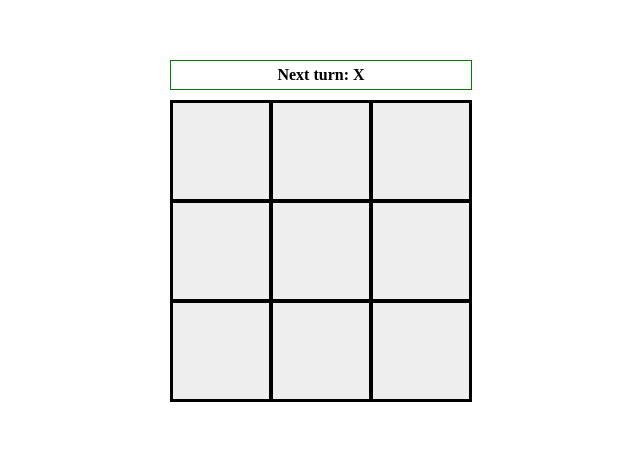
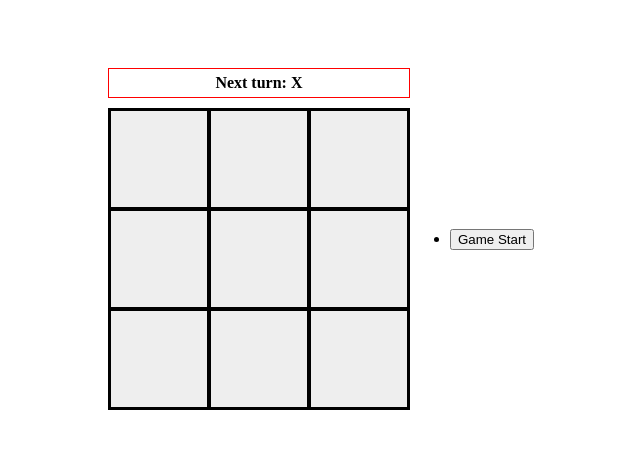
Before and after one commit to Shehwaz81/tic-tac-toe, a React (Vite) app: page / in a window 1280 px wide. Shown: the part 169-618 px from the top of the page, without its empty margins (319-959 px from the left). Built offline with nearby package versions, Linux system fonts and the light colour scheme.

Commit message:
fixed formating, players can now see previous history but canot jump to it just yet

```diff
--- a/src/App.css
+++ b/src/App.css
@@ -22,7 +22,6 @@ body {
   font-weight: bold;
   margin-bottom: 10px;
   padding: 5px;
-  border: 1px solid green;
 }
 .container {
   border: 1px solid black;
@@ -30,3 +29,14 @@ body {
   flex-wrap: wrap;
   max-width: 300px;
 }
+.game {
+  display: flex;
+  align-items: center;
+}
+.g-board {
+  display: block;
+}
+.g-info {
+  display: block;
+
+}
--- a/src/App.jsx
+++ b/src/App.jsx
@@ -53,7 +53,7 @@
 
     return (
       <>
-        <div className='status'> {status}</div>
+        <div className='status' style={{border: `1px solid ${winner ? 'green' : 'red'}`}}> {status}</div>
         <div className='container'>
           <div className='row'>
             <Square value={squares[0]} onSquareClick = {() => {handleClick(0)}}/>
@@ -82,10 +82,23 @@ export const Game = () => {
     const [history, setHistory] = useState([Array(9).fill(null)])
     const currsqaures = history[history.length - 1] // get latest in history
 
-    const handlePlay = (nextsqaures) => {
-      setHistory([...history, nextsqaures])
+    const handlePlay = (nextSquares) => {
+      setHistory([...history, nextSquares]) // add a new array "nextSqaures" to track history
       setIsx(!isx)
     }
+
+    const Jumpto = (move) => {
+
+    }
+
+    let historyList = history.map((squares, index) => { // element, index of element
+      const descriptionOfEvent = (index === 0 ? "Game Start" : "Go to move #" + index)
+      return ( // must return something, add key for react to extract
+        <li key={index}>
+          <button onClick={Jumpto(index)}>{descriptionOfEvent}</button>
+        </li>
+      )
+    })
 
     return (
       <div className="game">
@@ -93,7 +106,7 @@ export const Game = () => {
           <Board squares={currsqaures} isx={isx} onplay={handlePlay}/>
         </div>
         <div className='g-info'>
-          <ul></ul>
+          <ul>{historyList}</ul>
         </div>
       </div>
     )
```
